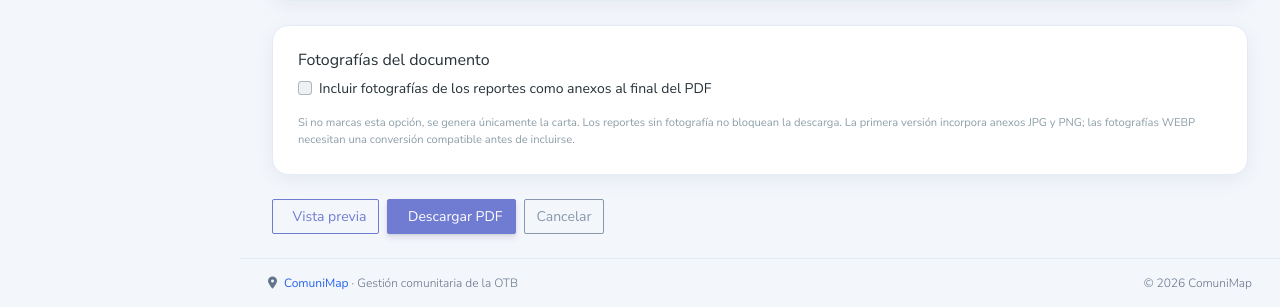
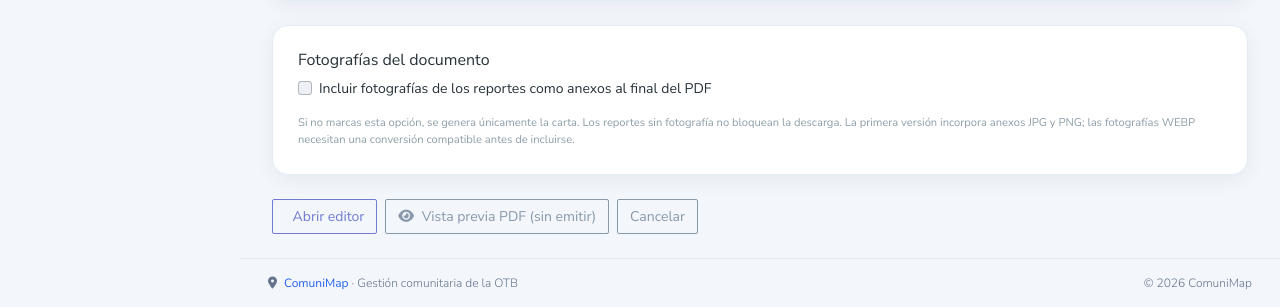
Before and after one commit to JFCXD/comunimap, a Laravel app: template GestionDeAlertas/resources/views/documentos/formulario.blade.php in a window 1280 px wide. Shown: the part 1161-1468 px from the top of the page. Run offline with Laravel 12, Linux system fonts and the light colour scheme; the template is opened without the code that fills it, so the values that code supplies are empty.

Commit message:
Formulario de Cartas: aclarar que previsualizar PDF no emite ni descarga oficialmente

```diff
--- a/GestionDeAlertas/resources/views/documentos/formulario.blade.php
+++ b/GestionDeAlertas/resources/views/documentos/formulario.blade.php
@@ -126,11 +126,11 @@
 
         <div class="d-flex gap-2 flex-wrap">
             <button type="submit" formaction="{{ route('documentos.editor') }}" class="btn btn-outline-primary">
-                <i class="fa fa-file-word-o me-1" aria-hidden="true"></i> Vista previa
+                <i class="fa fa-file-word-o me-1" aria-hidden="true"></i> Abrir editor
             </button>
             <button type="submit" formaction="{{ route('documentos.descargar') }}"
-                    name="modo" value="vista_previa" formtarget="_blank" class="btn btn-primary">
-                <i class="fa fa-file-pdf-o me-1" aria-hidden="true"></i> Descargar PDF
+                    name="modo" value="vista_previa" formtarget="_blank" class="btn btn-outline-secondary">
+                <i class="fa-solid fa-eye me-1" aria-hidden="true"></i> Vista previa PDF (sin emitir)
             </button>
             <a href="{{ url('/reportes') }}" class="btn btn-outline-secondary">Cancelar</a>
         </div>
```
